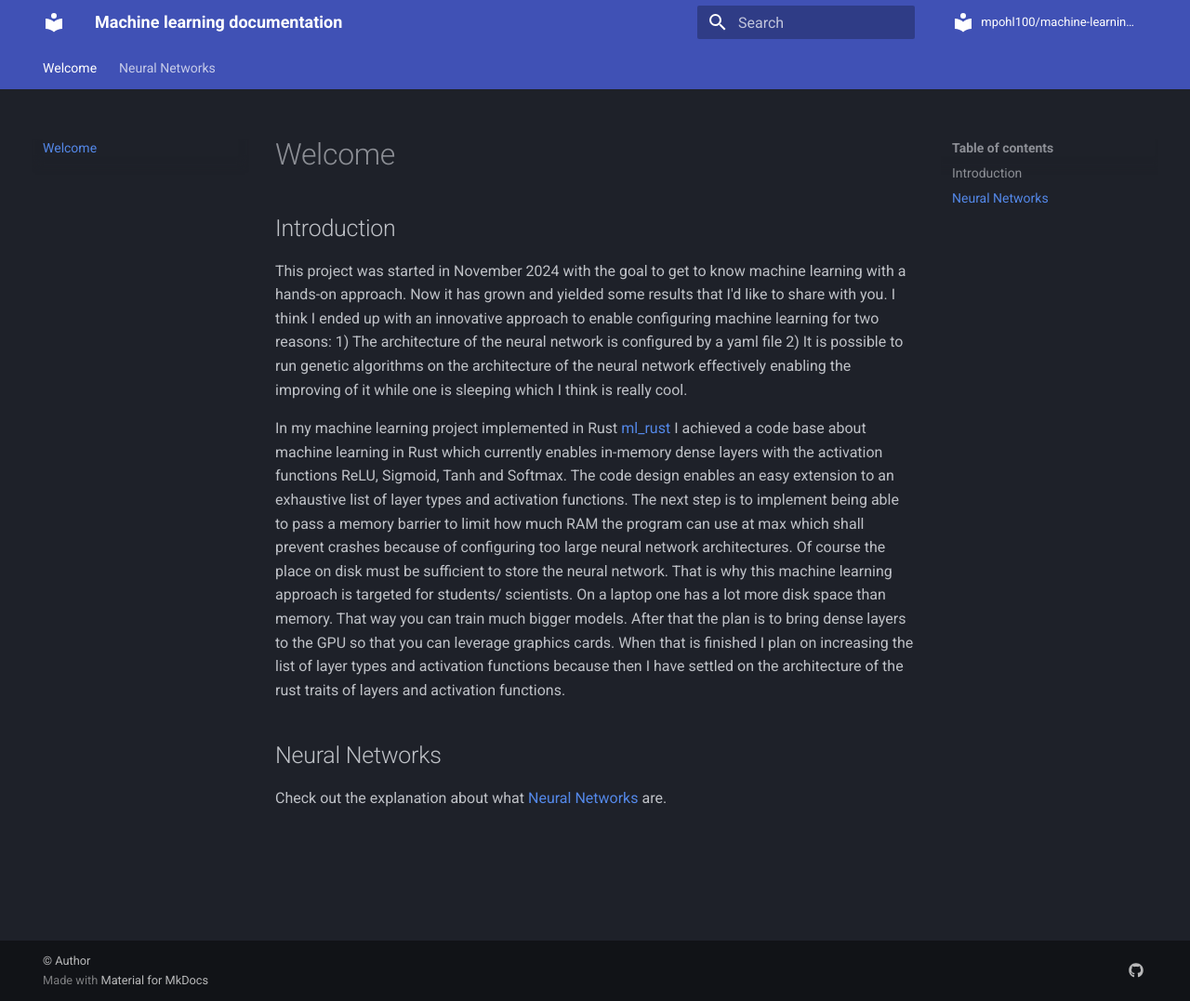
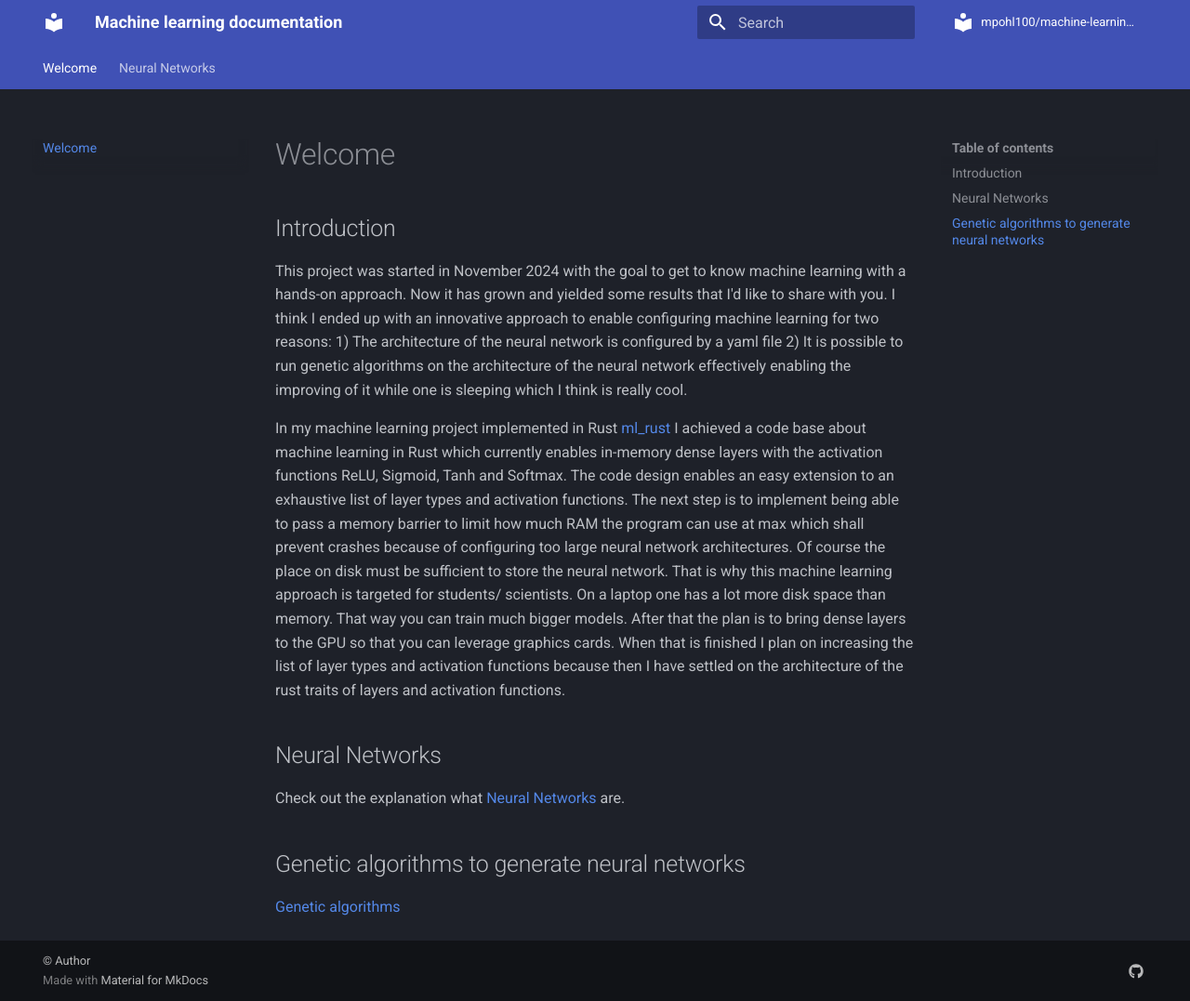
Before and after one commit to mpohl100/machine-learning-docs, an MkDocs documentation site: the page built from docs/index.md, in a window 1280 px wide and 1077 px high. Shown: the whole window at 93% size. Built offline with MkDocs 1.6.1 and Material for MkDocs 9.7.7, drawn with Linux system fonts in a browser that asks for light colours; comment, search, counter and statistics services are not loaded.

Commit message:
kick off docs about genetic algorithms

```diff
--- a/docs/index.md
+++ b/docs/index.md
@@ -17,4 +17,8 @@ When that is finished I plan on increasing the list of layer types and activatio
 
 ## Neural Networks
 
-Check out the explanation about what [Neural Networks](neural_networks.md) are.
+Check out the explanation what [Neural Networks](neural_networks.md) are.
+
+## Genetic algorithms to generate neural networks
+
+[Genetic algorithms](genetic_algorithms.md)
```
Also changed, not shown: docs/genetic_algorithms.md (added, +1 -0 lines).
